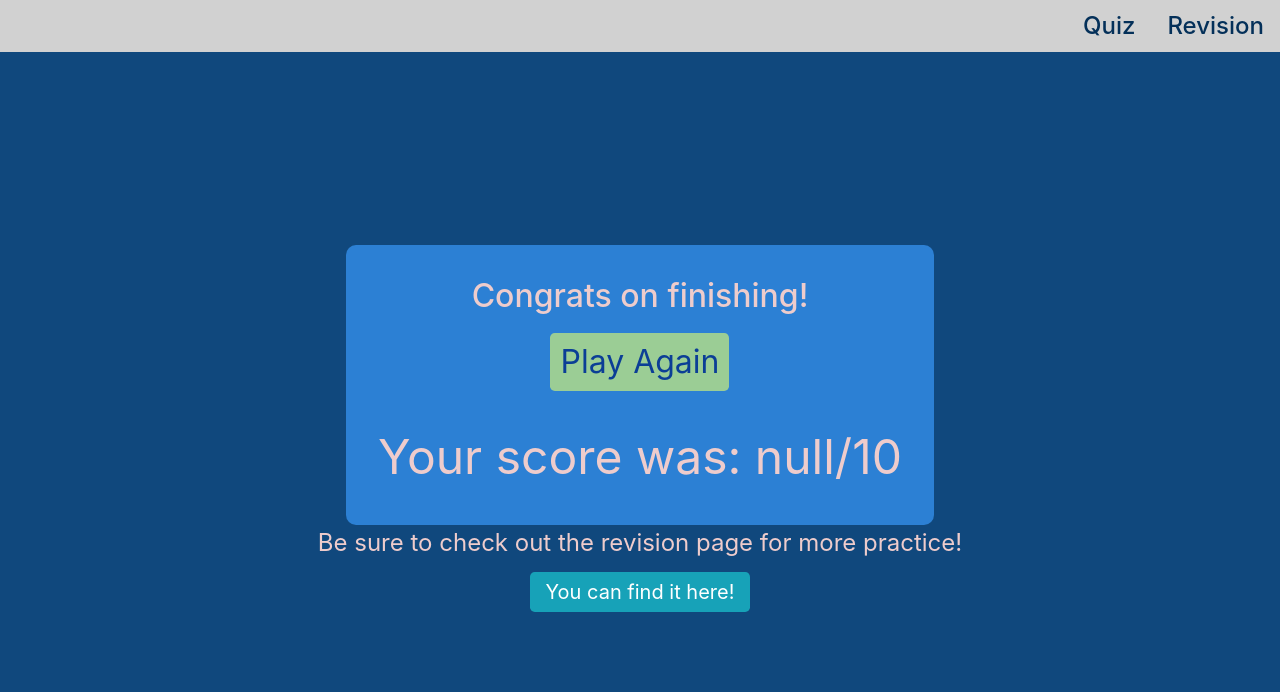
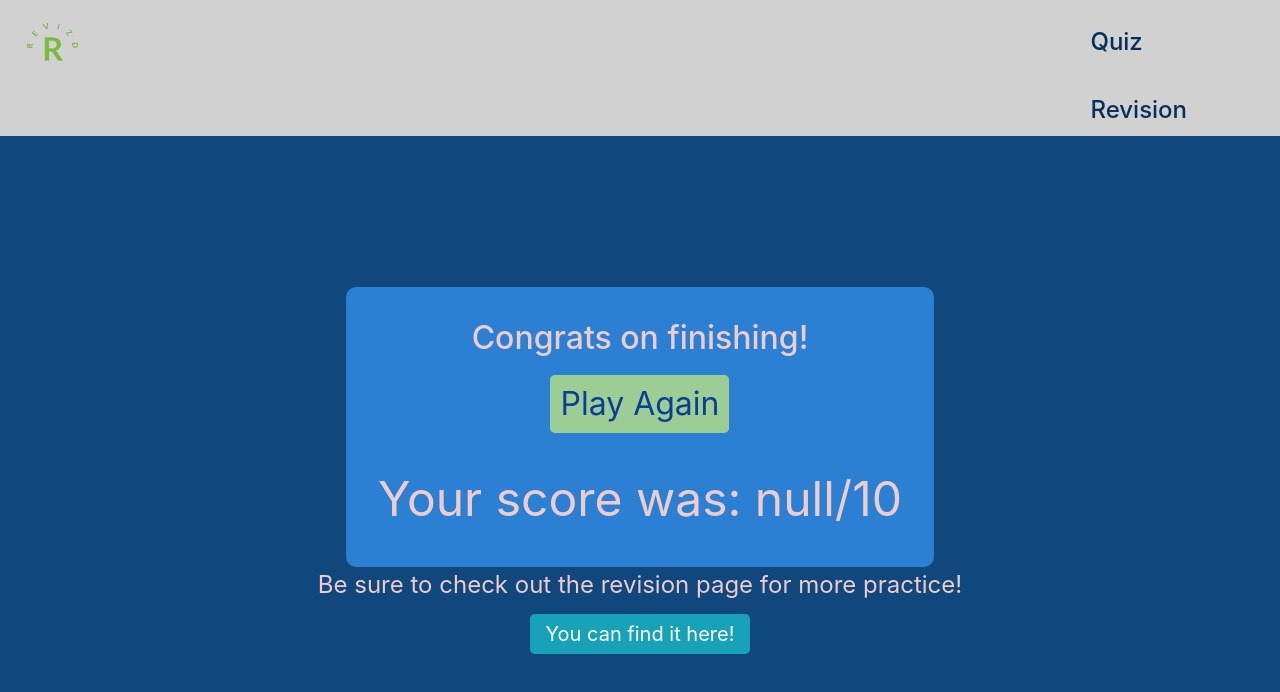
Before and after one commit to woejaddicor/quiz-app, a plain HTML site: page end.html in a window 1280 px wide. Drawn offline with nearby package versions, Linux system fonts and the light colour scheme; a web font is replaced by a local one.

Commit message:
Add deployed site links

```diff
--- a/end.html
+++ b/end.html
@@ -19,14 +19,19 @@
     <header>
         <div>
             <nav>
-                <ul class="nav justify-content-end">
-                    <li class="nav-item">
-                        <a class="nav-link active" href="categories.html">Quiz</a>
-                    </li>
-                    <li class="nav-item">
-                        <a class="nav-link" href="revision.html">Revision</a>
-                    </li>
-                </ul>
+                <div id="nav-style">
+                    <a class="nav-link active" href="index.html">
+                        <img class="logo" src="./assets/css/image.png" alt="logo">
+                    </a>
+                    <ul class="nav">
+                        <li class="nav-item mt-3 text-right">
+                            <a class="nav-link active" href="categories.html">Quiz</a>
+                        </li>
+                        <li class="nav-item mt-3 text-right">
+                            <a class="nav-link" href="revision.html">Revision</a>
+                        </li>
+                    </ul>
+                </div>
             </nav>
         </div>
     </header>
```
Also changed, not shown: Server/quiz.js (+4 -4 lines), README.md.
